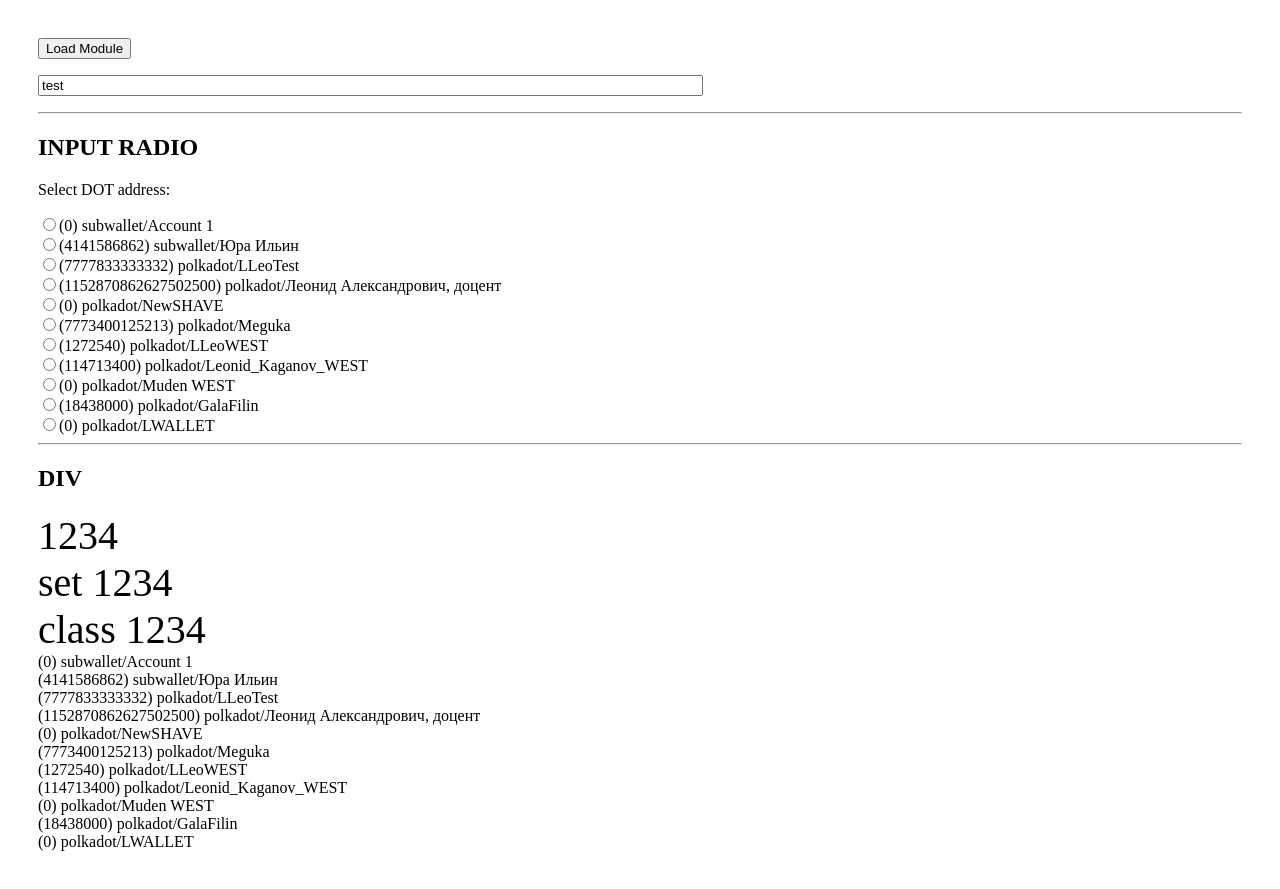
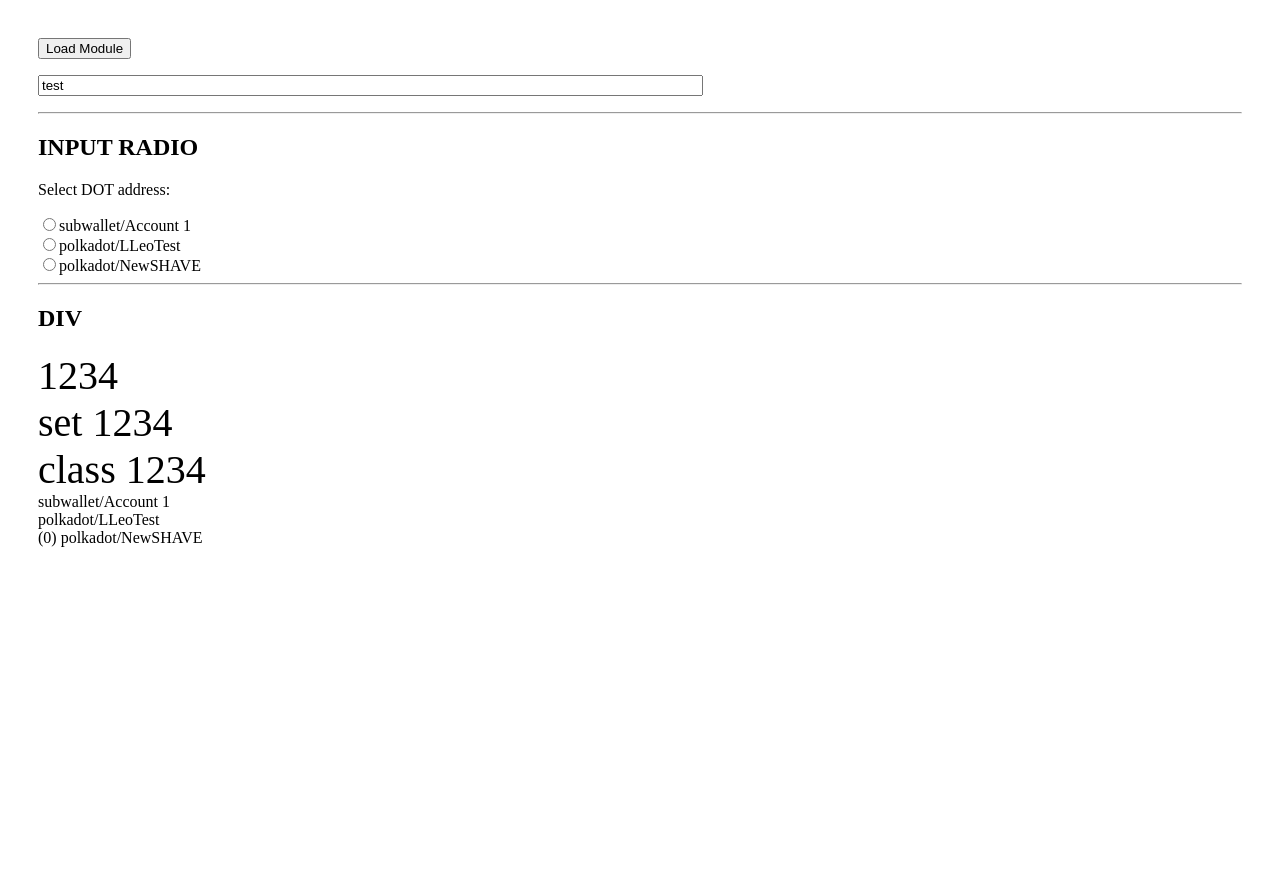
Before and after one commit to lleokaganov/identicon-js, a plain HTML site: page index.html in a window 1280 px wide. After the commit the page ends 800 px from the top, so only its background shows below. Drawn offline with Linux system fonts and the light colour scheme.

Commit message:
major: init

```diff
--- a/index.html
+++ b/index.html
@@ -26,17 +26,9 @@ function identicon_test(e) {
 <h2>INPUT RADIO</h2>
 <div class='identicon'>
 <p>Select DOT address:
-<div><label><input name="dot_addr" type="radio" value="5GbgpMNkENaf4rZmioBtPmkb7UZb4YSozVPdWp9fa2CtdKdZ">(0) subwallet/Account 1</label></div>
-<div><label><input name="dot_addr" type="radio" value="5DfhGyQdFobKM8NsWvEeAKk5EQQgYe9AydgJ7rMB6E1EqRzV">(4141586862) subwallet/Юра Ильин</label></div>
-<div><label><input name="dot_addr" type="radio" value="5FLo5pzQYKQBnKapxDRt58YJuea5HBFpKeiedLxYFTCC1Pt2">(7777833333332) polkadot/LLeoTest</label></div>
-<div><label><input name="dot_addr" type="radio" value="5GrwvaEF5zXb26Fz9rcQpDWS57CtERHpNehXCPcNoHGKutQY">(1152870862627502500) polkadot/Леонид Александрович, доцент</label></div>
-<div><label><input name="dot_addr" type="radio" value="5FBmutYbJHGsS8tTWC6feBxdMDBFSbkmvacsfeRboNxKj5f9">(0) polkadot/NewSHAVE</label></div>
-<div><label><input name="dot_addr" type="radio" value="5Df5BfmVXCkTrLdyDuCQRQ1d5rLdvib4yukEvzq44pr5nanS">(7773400125213) polkadot/Meguka</label></div>
-<div><label><input name="dot_addr" type="radio" value="5EyJ9XYiZYon4FR8LpcwMK6HPtysK7rxABCGDZrnEaNhyfo5">(1272540) polkadot/LLeoWEST</label></div>
-<div><label><input name="dot_addr" type="radio" value="5GuRY2heB7mTLQ7ZJNXveWNbdFaE5wqnaDgXzJUoNXp3bJ5y">(114713400) polkadot/Leonid_Kaganov_WEST</label></div>
-<div><label><input name="dot_addr" type="radio" value="5CwGs3tkcH86emLWqL82nTLG5XcZGbLrkKBgbuxFvCXaJnqE">(0) polkadot/Muden WEST</label></div>
-<div><label><input name="dot_addr" type="radio" value="5Cho1FGSoc133orFZjPG7yFcydcUQmma3dkPG7M2Q2X2qewM">(18438000) polkadot/GalaFilin</label></div>
-<div><label><input name="dot_addr" type="radio" value="5GqFbRTzhwCVRPw3RwnJatotfoDBNoYxFNycdnF3Zhi5uvW8">(0) polkadot/LWALLET</label></div>
+<div><label><input name="dot_addr" type="radio" value="5GbgpMNkENaf4rZmioBtPmkb7UZb4YSozVPdWp9fa2CtdKdZ">subwallet/Account 1</label></div>
+<div><label><input name="dot_addr" type="radio" value="5FLo5pzQYKQBnKapxDRt58YJuea5HBFpKeiedLxYFTCC1Pt2">polkadot/LLeoTest</label></div>
+<div><label><input name="dot_addr" type="radio" value="5FBmutYbJHGsS8tTWC6feBxdMDBFSbkmvacsfeRboNxKj5f9">polkadot/NewSHAVE</label></div>
 </div>
 <hr>
 
@@ -45,16 +37,7 @@ function identicon_test(e) {
 <div class="1234" style="font-size:40px" identicon="1234" identicon>set 1234</div>
 <div class="1234" style="font-size:40px" identicon>class 1234</div>
 
-<div identicon class="5GbgpMNkENaf4rZmioBtPmkb7UZb4YSozVPdWp9fa2CtdKdZ">(0) subwallet/Account 1</div>
-<div identicon class="5DfhGyQdFobKM8NsWvEeAKk5EQQgYe9AydgJ7rMB6E1EqRzV">(4141586862) subwallet/Юра Ильин</div>
-<div identicon class="5FLo5pzQYKQBnKapxDRt58YJuea5HBFpKeiedLxYFTCC1Pt2">(7777833333332) polkadot/LLeoTest</div>
-<div identicon class="5GrwvaEF5zXb26Fz9rcQpDWS57CtERHpNehXCPcNoHGKutQY">(1152870862627502500) polkadot/Леонид Александрович, доцент</div>
+<div identicon class="5GbgpMNkENaf4rZmioBtPmkb7UZb4YSozVPdWp9fa2CtdKdZ">subwallet/Account 1</div>
+<div identicon class="5FLo5pzQYKQBnKapxDRt58YJuea5HBFpKeiedLxYFTCC1Pt2">polkadot/LLeoTest</div>
 <div identicon class="5FBmutYbJHGsS8tTWC6feBxdMDBFSbkmvacsfeRboNxKj5f9">(0) polkadot/NewSHAVE</div>
-<div identicon class="5Df5BfmVXCkTrLdyDuCQRQ1d5rLdvib4yukEvzq44pr5nanS">(7773400125213) polkadot/Meguka</div>
-<div identicon class="5EyJ9XYiZYon4FR8LpcwMK6HPtysK7rxABCGDZrnEaNhyfo5">(1272540) polkadot/LLeoWEST</div>
-<div identicon class="5GuRY2heB7mTLQ7ZJNXveWNbdFaE5wqnaDgXzJUoNXp3bJ5y">(114713400) polkadot/Leonid_Kaganov_WEST</div>
-<div identicon class="5CwGs3tkcH86emLWqL82nTLG5XcZGbLrkKBgbuxFvCXaJnqE">(0) polkadot/Muden WEST</div>
-<div identicon class="5Cho1FGSoc133orFZjPG7yFcydcUQmma3dkPG7M2Q2X2qewM">(18438000) polkadot/GalaFilin</div>
-<div identicon class="5GqFbRTzhwCVRPw3RwnJatotfoDBNoYxFNycdnF3Zhi5uvW8">(0) polkadot/LWALLET</div>
-
 </body></html>
```
